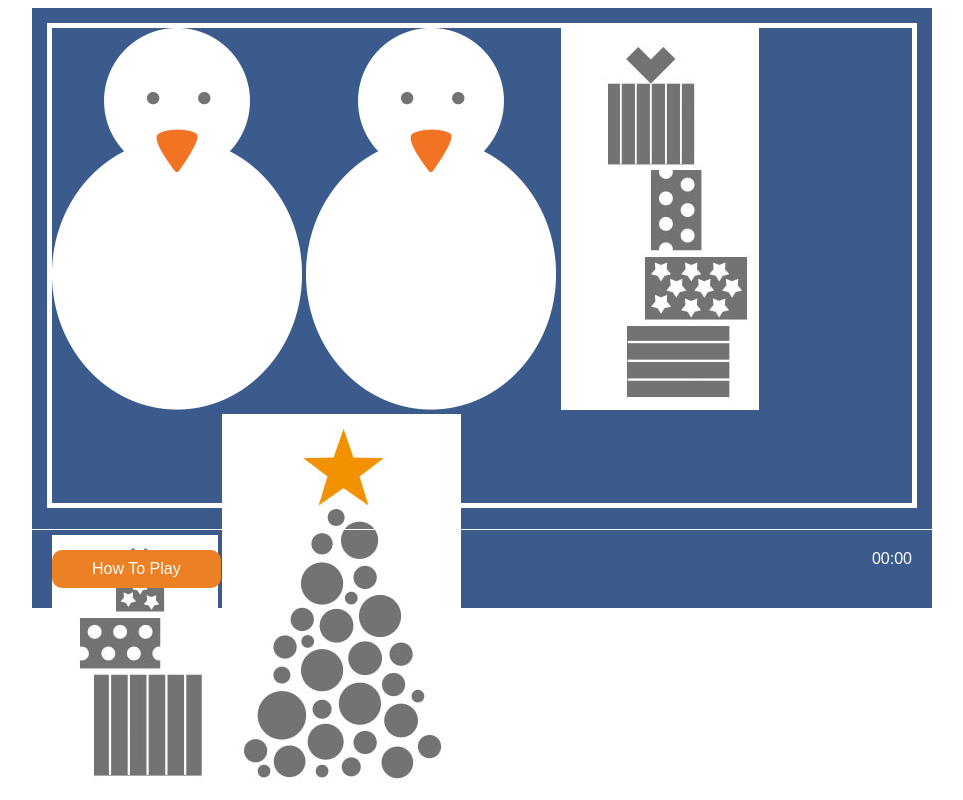
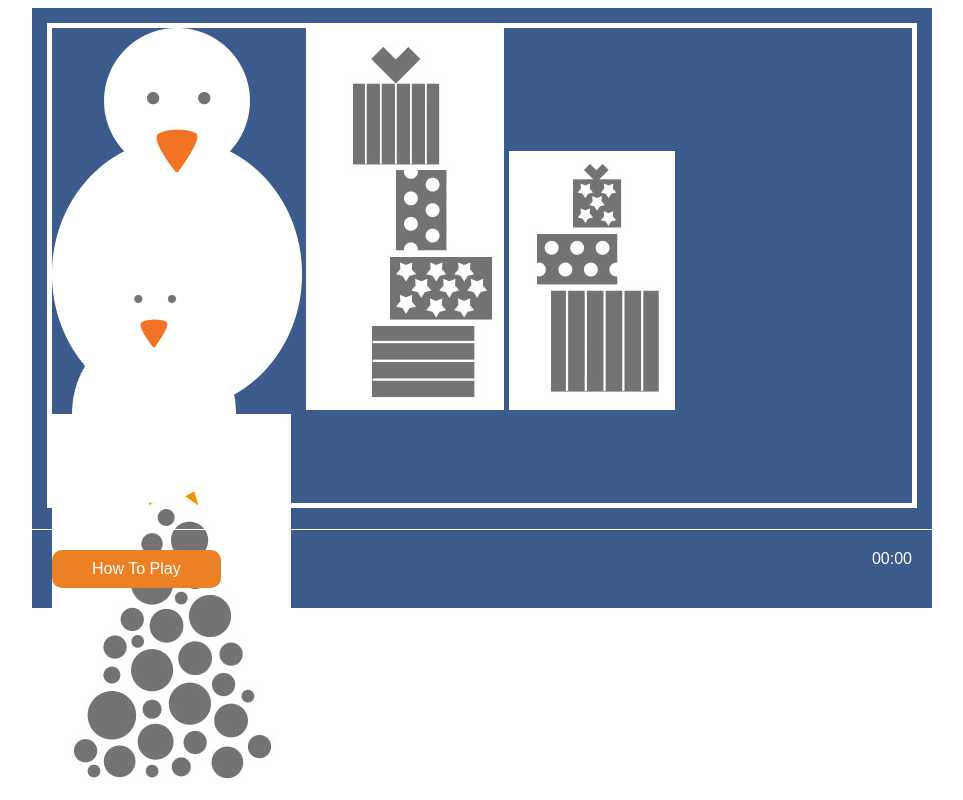
Before and after one commit to iO-Academy/christmasGame2016, a PHP site: page /game.html in a window 1280 px wide. Shown: the whole page, without its empty margins (158-1121 px from the left). Run offline with PHP 8.4, Linux system fonts and the light colour scheme.

Commit message:
positioned the first image

```diff
--- a/css/layout.css
+++ b/css/layout.css
@@ -46,6 +46,7 @@ form .button {
 #game {
     border: 5px solid #ffffff;
     height: 485px;
+    position: relative;
 }
 
 footer {
--- a/css/level_layout.css
+++ b/css/level_layout.css
@@ -0,0 +1,22 @@
+#img1 {
+    height: 250px;
+    position: absolute;
+    bottom: 0;
+    left: 20px;
+}
+
+#img2 {
+
+}
+
+#img3 {
+
+}
+
+#img4 {
+
+}
+
+#img5 {
+
+}
```
